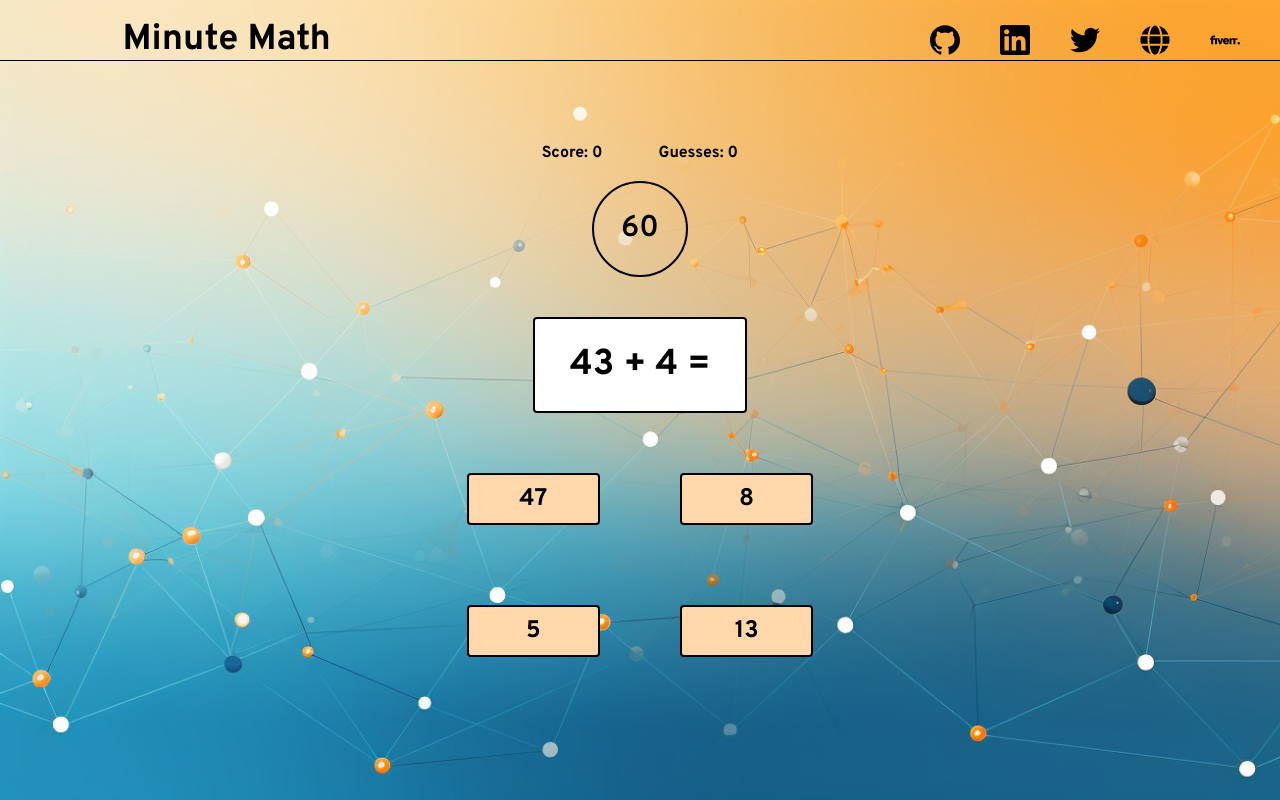
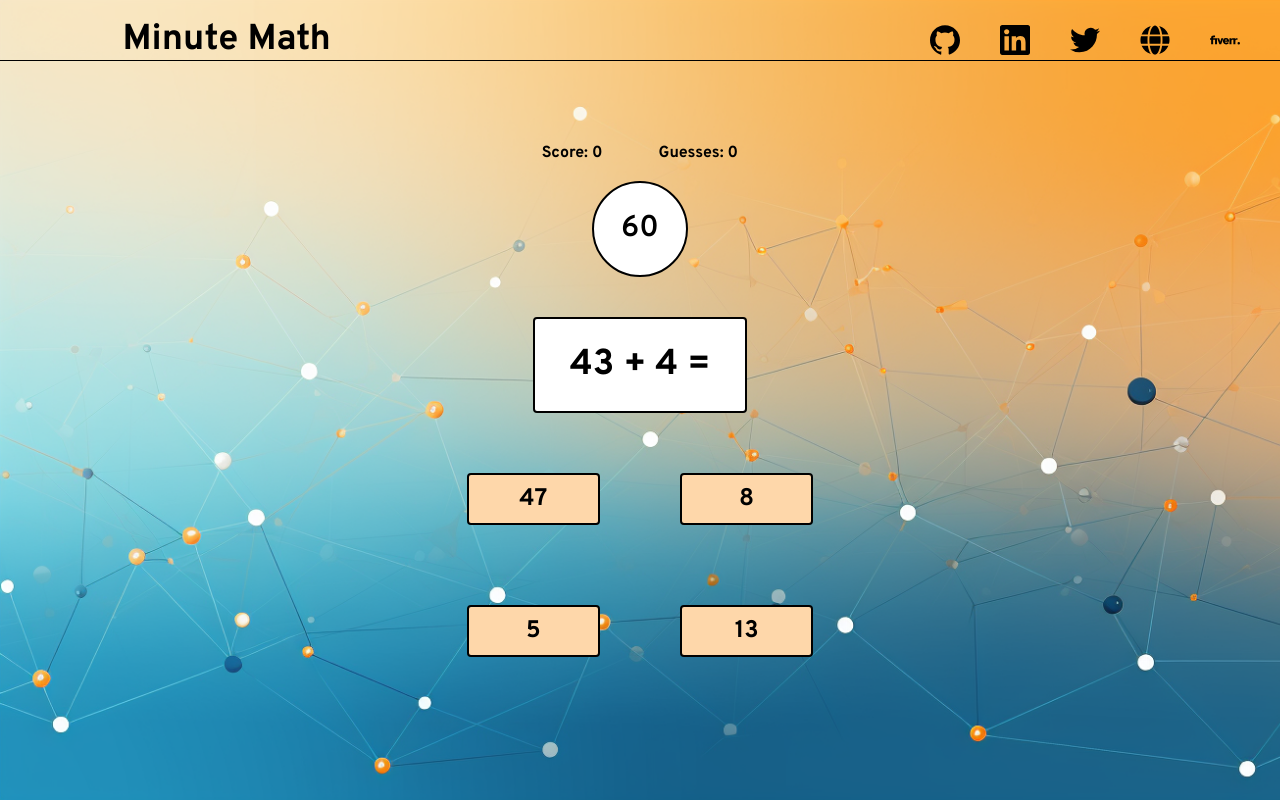
Before and after one commit to dannonb/minute-math, a Next.js app: page / in a window 1280 px wide. Both pictures are taken after a click on the button "Easy". Built offline with nearby package versions, Linux system fonts and the light colour scheme.

Commit message:
setting time bg back to white

```diff
--- a/src/components/GameScreen/DisplayTime.tsx
+++ b/src/components/GameScreen/DisplayTime.tsx
@@ -6,7 +6,7 @@ interface IDisplayTimeProps {
 
 const DisplayTime = ({ time }: IDisplayTimeProps) => {
     return (
-        <div className={`flex mb-5 h-24 w-24 justify-center items-center border-2 border-black rounded-full ${time <= 10 && 'animate-pulse'}`}>
+        <div className={`flex mb-5 h-24 w-24 justify-center items-center border-2 border-black rounded-full bg-white ${time <= 10 && 'animate-pulse'}`}>
             <div className='text-center'>
                 <p className='text-3xl font-semibold'>{time}</p>
             </div>
```
